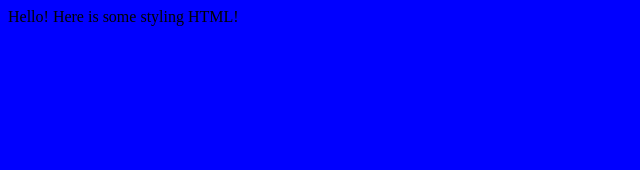
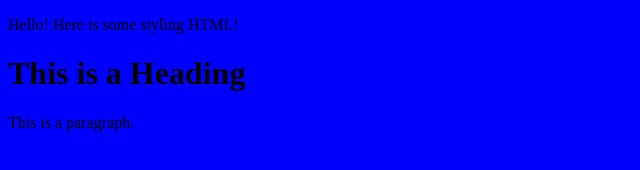
Before and after one commit to tannerwilson102/tannerwilson102.github.io, a plain HTML site: page exercises/index.html in a window 1280 px wide. Shown: the whole page, without its empty margins (0-640 px from the left). Drawn offline with Linux system fonts and the light colour scheme.

Commit message:
Update index.html

```diff
--- a/exercises/index.html
+++ b/exercises/index.html
@@ -1,3 +1,14 @@
+<!DOCTYPE html>
+<html>
+<head>
+<title>Page Title</title>
+</head>
 <body style="background-color:blue;">
   <p>Hello! Here is some styling HTML!</p>
 </body>
+
+<h1>This is a Heading</h1>
+<p>This is a paragraph.</p>
+
+</body>
+</html>
```
